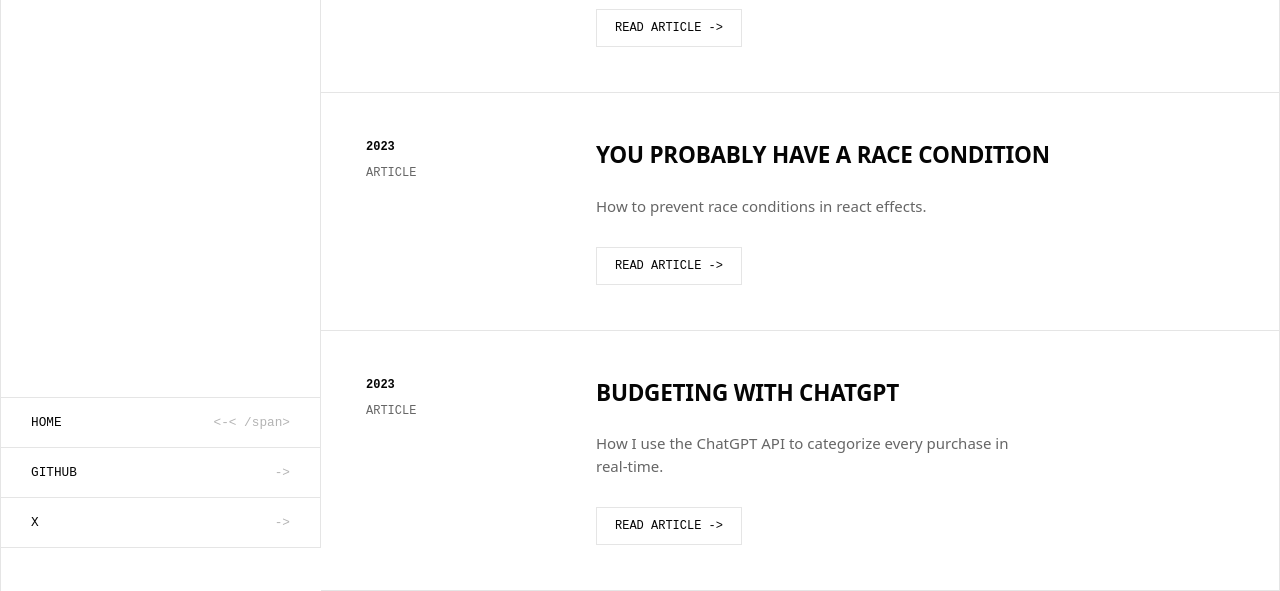
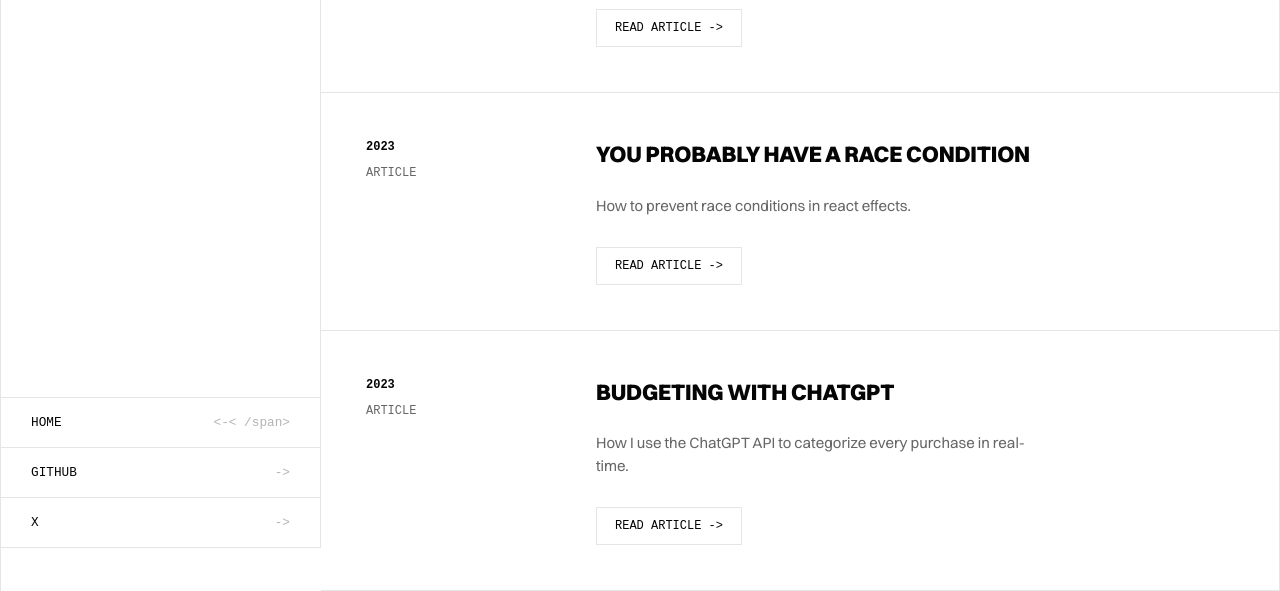
Before and after one commit to jondcallahan/my-site, an Eleventy site: page blog.html in a window 1280 px wide. Shown: the part 252-843 px from the top of the page. Built offline with nearby package versions, Linux system fonts and the light colour scheme; Eleventy itself is replaced by a stand-in of ours; files that its build step writes are made by us from their sources; a web font is replaced by a local one; what markdown-it-shiki would draw is missing.

Commit message:
feat: switch site font to switzer (#7)

```diff
--- a/package.json
+++ b/package.json
@@ -12,7 +12,6 @@
   },
   "dependencies": {
     "@fontsource/jetbrains-mono": "^5.2.8",
-    "@fontsource/mona-sans": "^5.2.8",
     "markdown-it": "^14.1.0",
     "markdown-it-shiki": "^0.9.0"
   }
--- a/styles/base.css
+++ b/styles/base.css
@@ -1,34 +1,20 @@
 /* V3 TECHNICAL SYSTEM - BASE.CSS */
 /* /* @import "open-props/normalize.min.css"; */
-/* Fontsource Imports (Inlined) */
-/* mona-sans-vietnamese-400-normal */
+/* Font Imports */
 @font-face {
-  font-family: 'Mona Sans';
+  font-family: 'Switzer';
   font-style: normal;
   font-display: swap;
-  font-weight: 400;
-  src: url(./files/mona-sans-vietnamese-400-normal.woff2) format('woff2'), url(./files/mona-sans-vietnamese-400-normal.woff) format('woff');
-  unicode-range: U+0102-0103, U+0110-0111, U+0128-0129, U+0168-0169, U+01A0-01A1, U+01AF-01B0, U+0300-0301, U+0303-0304, U+0308-0309, U+0323, U+0329, U+1EA0-1EF9, U+20AB;
+  font-weight: 100 900;
+  src: url(./files/switzer-variable.woff2) format('woff2');
 }
 
-/* mona-sans-latin-ext-400-normal */
 @font-face {
-  font-family: 'Mona Sans';
-  font-style: normal;
+  font-family: 'Switzer';
+  font-style: italic;
   font-display: swap;
-  font-weight: 400;
-  src: url(./files/mona-sans-latin-ext-400-normal.woff2) format('woff2'), url(./files/mona-sans-latin-ext-400-normal.woff) format('woff');
-  unicode-range: U+0100-02BA, U+02BD-02C5, U+02C7-02CC, U+02CE-02D7, U+02DD-02FF, U+0304, U+0308, U+0329, U+1D00-1DBF, U+1E00-1E9F, U+1EF2-1EFF, U+2020, U+20A0-20AB, U+20AD-20C0, U+2113, U+2C60-2C7F, U+A720-A7FF;
-}
-
-/* mona-sans-latin-400-normal */
-@font-face {
-  font-family: 'Mona Sans';
-  font-style: normal;
-  font-display: swap;
-  font-weight: 400;
-  src: url(./files/mona-sans-latin-400-normal.woff2) format('woff2'), url(./files/mona-sans-latin-400-normal.woff) format('woff');
-  unicode-range: U+0000-00FF, U+0131, U+0152-0153, U+02BB-02BC, U+02C6, U+02DA, U+02DC, U+0304, U+0308, U+0329, U+2000-206F, U+20AC, U+2122, U+2191, U+2193, U+2212, U+2215, U+FEFF, U+FFFD;
+  font-weight: 100 900;
+  src: url(./files/switzer-variable-italic.woff2) format('woff2');
 }
 
 /* jetbrains-mono-cyrillic-ext-400-normal */
@@ -111,7 +97,7 @@ html, body {
   height: 100%;
   background: var(--bg);
   color: var(--text);
-  font-family: 'Mona Sans', system-ui, sans-serif;
+  font-family: 'Switzer', system-ui, sans-serif;
   font-size: 15px;
   line-height: 1.5;
   margin: 0;
@@ -205,7 +191,7 @@ h1 {
       background: var(--text);
       color: var(--bg);
 
-      .link-arrow { opacity: 1; color: var(--accent); }
+      .link-arrow { opacity: 1; }
     }
   }
 }
```
Also changed, not shown: styles/files/switzer-variable-italic.woff2 (added), styles/files/switzer-variable.woff2 (added), 1 other file.
